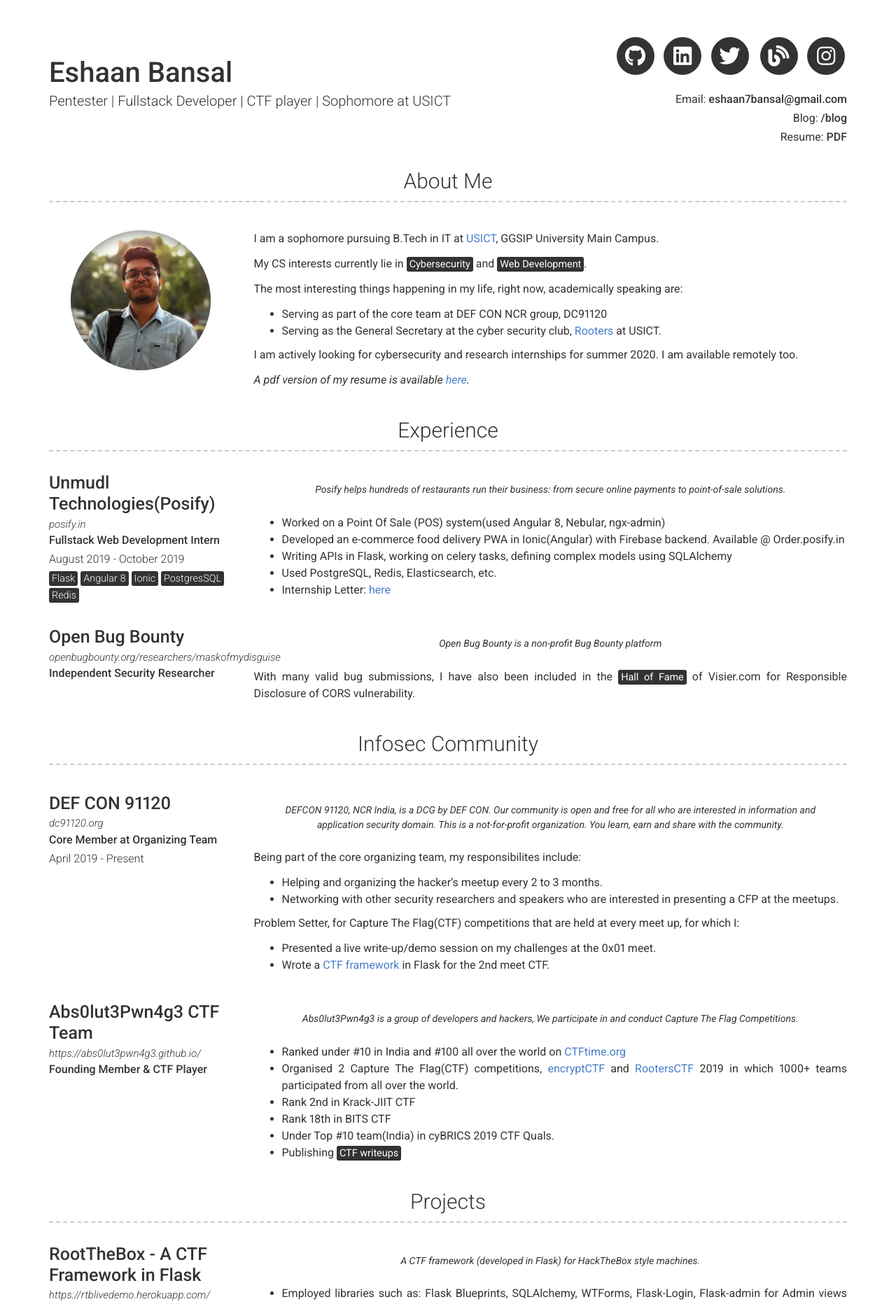
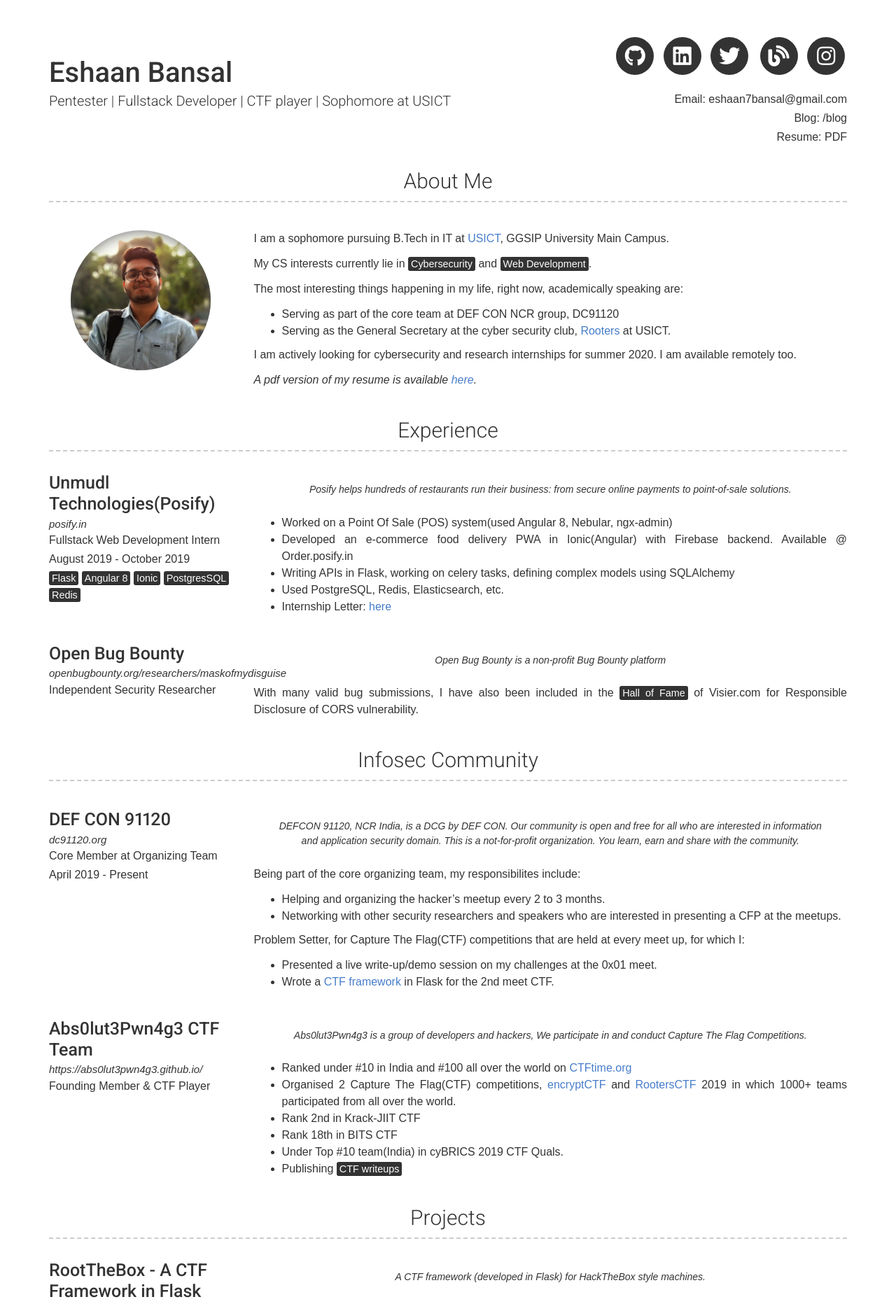
Before and after one commit to eshaan7/eshaan7.github.io, a Jekyll site: the page built from index.md, in a window 1280 px wide. Shown: the top 1863 px of the page at 70% size. Built offline with Jekyll 4.4.1, drawn with Linux system fonts in a browser that asks for light colours; nearby versions of some CDN libraries.

```diff
--- a/_sass/type.scss
+++ b/_sass/type.scss
@@ -1,6 +1,6 @@
 body {
   color: #333;
-  // font-family: Roboto, sans-serif;
+  font-family: sans-serif !important;
   font-feature-settings: "kern", "liga", "pnum";
   font-size: 1em;
   line-height: 1.5;
```
